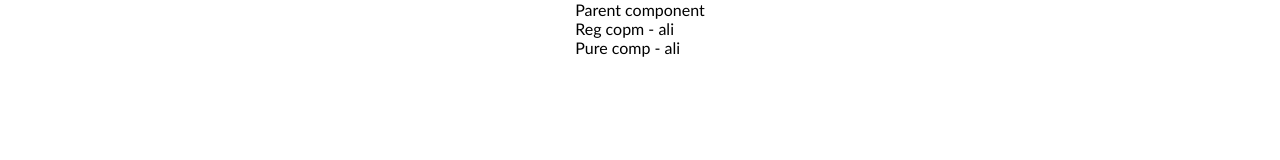
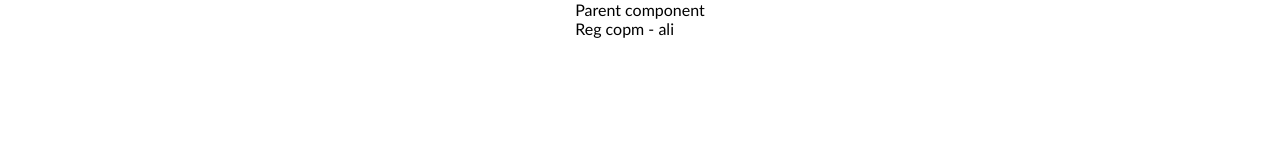
Before and after one commit to Ali-DoostAli/React-course, a React (Create React App) app: page / in a window 1280 px wide. Shown: the top 160 px of the page. Built offline with nearby package versions, Linux system fonts and the light colour scheme.

Commit message:
React.memo

```diff
--- /dev/null
+++ b/src/components/puer-memo-component/MemoComp.jsx
@@ -0,0 +1,13 @@
+import React from 'react';
+
+
+const MemoComp = () => {
+    console.log('MemoComp.jsx');
+    return (
+        <div>
+
+        </div>
+     );
+}
+
+export default React.memo(MemoComp);
--- a/src/components/puer-memo-component/ParentComp.jsx
+++ b/src/components/puer-memo-component/ParentComp.jsx
@@ -1,8 +1,9 @@
-import React, { PureComponent } from "react";
+import React, { Component } from "react";
+import MemoComp from "./MemoComp";
 import PureComp from "./PureComp";
 import RegComp from "./RegComp";
 
-class ParentComp extends PureComponent {
+class ParentComp extends Component {
   state = {
     name: "ali",
   };
@@ -18,7 +19,8 @@
         Parent component
         <RegComp name={this.state.name} />
 
-        <PureComp name= {this.state.name} />
+        {/* <PureComp name= {this.state.name} /> */}
+        <MemoComp name={this.state.name} />
       </div>
     );
   }
```
